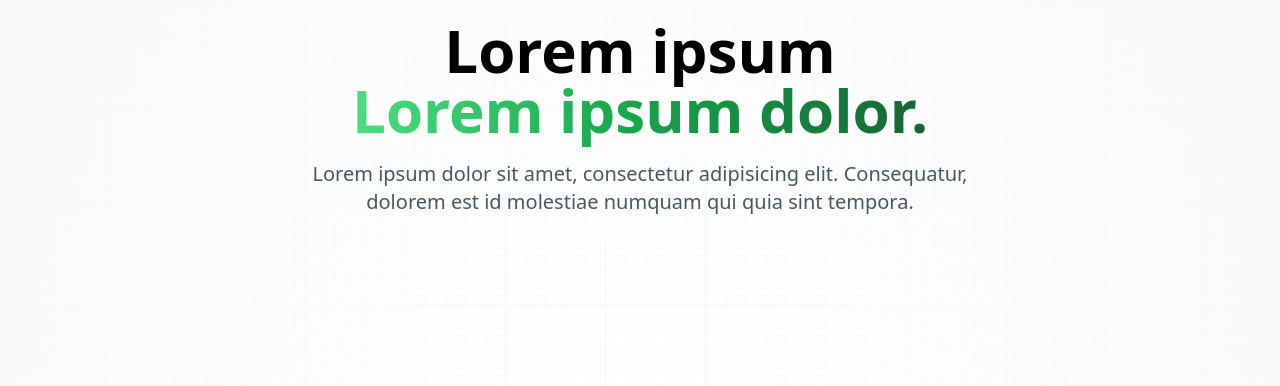
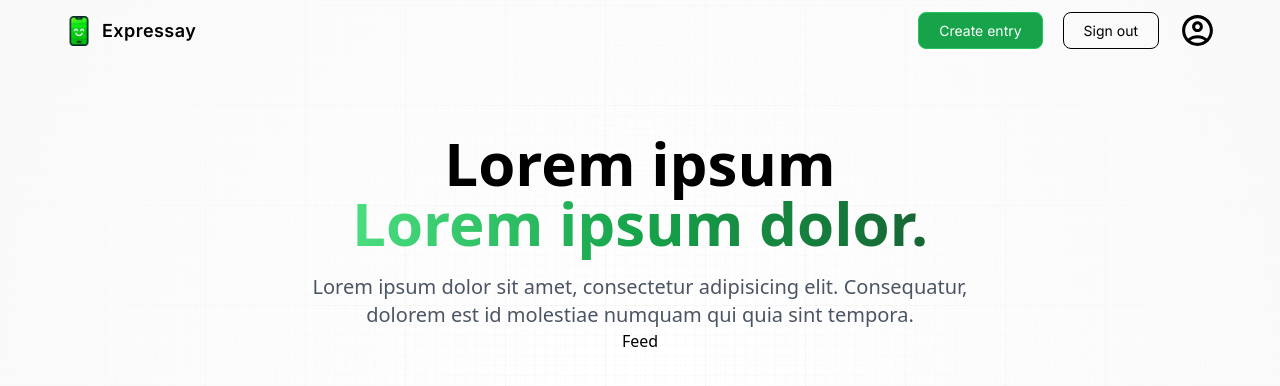
Before and after one commit to MichaelTeida/expressay, a Next.js app: page / in a window 1280 px wide. Shown: the top 386 px of the page. Built offline with nearby package versions, Linux system fonts and the light colour scheme.

Commit message:
feat(nav): update Nav with logo, buttons, RWD, add user.svg

```diff
--- a/app/layout.jsx
+++ b/app/layout.jsx
@@ -1,4 +1,6 @@
 import '@styles/global.css'
+import Nav from "@components/Nav";
+import Provider from "@components/Provider";
 
 export const metadata = {
     title: "Expressay",
@@ -14,6 +16,7 @@ const RootLayout = ({ children }) => {
                 </div>
 
                 <main class="app">
+                    <Nav />
                     {children}
                 </main>
             </body>
--- a/app/page.jsx
+++ b/app/page.jsx
@@ -1,14 +1,18 @@
+import Feed from '@components/Feed'
+
 const Home = () => {
     return (
         <section className="w-full flex-center flex-col">
             <h1 className="head_text text-center">
                 Lorem ipsum
                 <br className="max-md:hidden" />
-                <span className="green_gradient text-center">Lorem ipsum dolor.</span>
+                <span className="green_gradient text-center"> Lorem ipsum dolor.</span>
             </h1>
             <p className="desc text-center">
                 Lorem ipsum dolor sit amet, consectetur adipisicing elit. Consequatur, dolorem est id molestiae numquam qui quia sint tempora.
             </p>
+
+            <Feed/>
         </section>
     );
 };
--- a/components/Feed.jsx
+++ b/components/Feed.jsx
@@ -3,7 +3,7 @@ import React from 'react';
 const Feed = () => {
     return (
         <div>
-
+            Feed
         </div>
     );
 };
--- a/components/Nav.jsx
+++ b/components/Nav.jsx
@@ -1,10 +1,38 @@
-import React from 'react';
+'use client';
+
+import Link from 'next/link';
+import Image from 'next/image';
 
 const Nav = () => {
+    const isUserLogged = true
+
     return (
-        <div>
+        <nav className='flex-between w-full mb-16 pt-3'>
+            <Link href='/' className='flex gap-2 flex-center'>
+                <Image src='/assets/images/logo.webp' alt='logo' width={30} height={30} className='object-contain'/>
+                <p className='logo_text'>Expressay</p>
+            </Link>
 
-        </div>
+            <div className='sm:flex hidden'>
+                {isUserLogged ? (
+                    <div className='flex gap-3 md:gap-5'>
+                        <Link href='/create-entry' className='green_btn'>
+                            Create entry
+                        </Link>
+                        <button type='button' onClick={'signOut'} className='outline_btn'>
+                            Sign out
+                        </button>
+                        <Link href='/profile'>
+                            <Image src='/assets/icons/user.svg' alt='profile avatar' width={37} height={37} className='rounded-full'/>
+                        </Link>
+                    </div>
+                ) : (
+                    <>
+
+                    </>
+                )}
+            </div>
+        </nav>
     );
 };
 
--- a/styles/global.css
+++ b/styles/global.css
@@ -70,12 +70,12 @@
     @apply flex justify-center items-center flex-col max-w-7xl relative sm:px-16 px-6 z-10;
 }
 
-.black_btn {
-    @apply rounded-full border border-black bg-black py-1.5 px-5 text-white transition-all hover:bg-white hover:text-black text-center text-sm font-inter flex items-center justify-center;
+.green_btn {
+    @apply rounded-lg border border-green-500 bg-green-600 py-1.5 px-5 text-white transition-all hover:bg-white hover:text-black text-center text-sm font-inter flex items-center justify-center;
 }
 
 .outline_btn {
-    @apply rounded-full border border-black bg-transparent py-1.5 px-5 text-black transition-all hover:bg-black hover:text-white text-center text-sm font-inter flex items-center justify-center;
+    @apply rounded-lg border border-black bg-transparent py-1.5 px-5 text-black transition-all hover:bg-black hover:text-white text-center text-sm font-inter flex items-center justify-center;
 }
 
 .head_text {
```
Also changed, not shown: public/assets/icons/user.svg (added).
